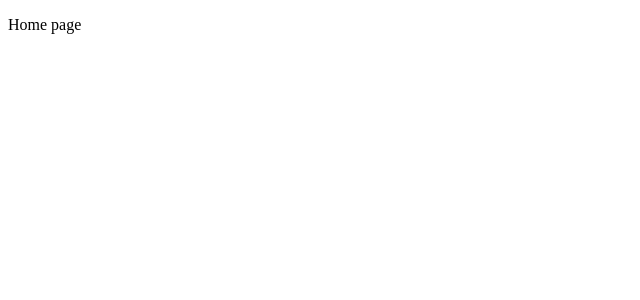
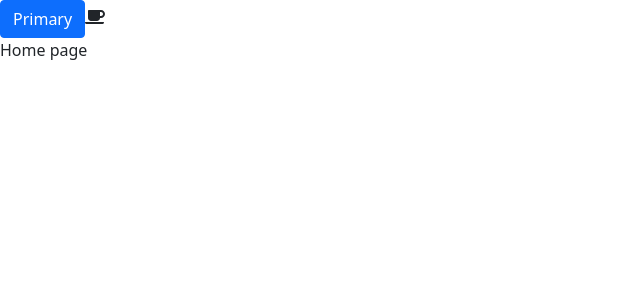
Before and after one commit to SI5-web-dev/si5-prog-web-project, a React (Create React App) app in the folder frontend/acence/: page / in a window 1280 px wide. Shown: the top 300 px of the page, without its empty margins (0-640 px from the left). Built offline with nearby package versions, Linux system fonts and the light colour scheme.

Commit message:
bootstrap + fontawesome

```diff
--- a/frontend/acence/package.json
+++ b/frontend/acence/package.json
@@ -3,10 +3,15 @@
   "version": "0.1.0",
   "private": true,
   "dependencies": {
+    "@fortawesome/fontawesome-svg-core": "^1.2.36",
+    "@fortawesome/free-solid-svg-icons": "^5.15.4",
+    "@fortawesome/react-fontawesome": "^0.1.17",
     "@testing-library/jest-dom": "^5.16.1",
     "@testing-library/react": "^12.1.2",
     "@testing-library/user-event": "^13.5.0",
+    "bootstrap": "^5.1.3",
     "react": "^17.0.2",
+    "react-bootstrap": "^2.1.1",
     "react-dom": "^17.0.2",
     "react-router-dom": "^6.2.1",
     "react-scripts": "5.0.0",
--- a/frontend/acence/src/App.js
+++ b/frontend/acence/src/App.js
@@ -1,5 +1,4 @@
-import logo from './logo.svg';
-
+import 'bootstrap/dist/css/bootstrap.min.css';
 import React from "react";
 import {
   BrowserRouter as Router,
--- a/frontend/acence/src/pages/Home.js
+++ b/frontend/acence/src/pages/Home.js
@@ -1,6 +1,15 @@
+import Button from 'react-bootstrap/Button';
+import { FontAwesomeIcon } from '@fortawesome/react-fontawesome';
+import { faCoffee } from '@fortawesome/free-solid-svg-icons'
+
+
 function Home(){
     return (
+        <div>
+        <Button variant="primary">Primary</Button>
+            <FontAwesomeIcon icon={faCoffee} />
         <p>Home page</p>
+        </div>
     )
 }
 
--- a/frontend/acence/src/styles/_index.scss
+++ b/frontend/acence/src/styles/_index.scss
@@ -1,2 +1,2 @@
 @import "./settings";
-@import "./pages/home"
+@import "./pages/home";
```
Also changed, not shown: 1 other file (tests, documents, lock files or other folders).
